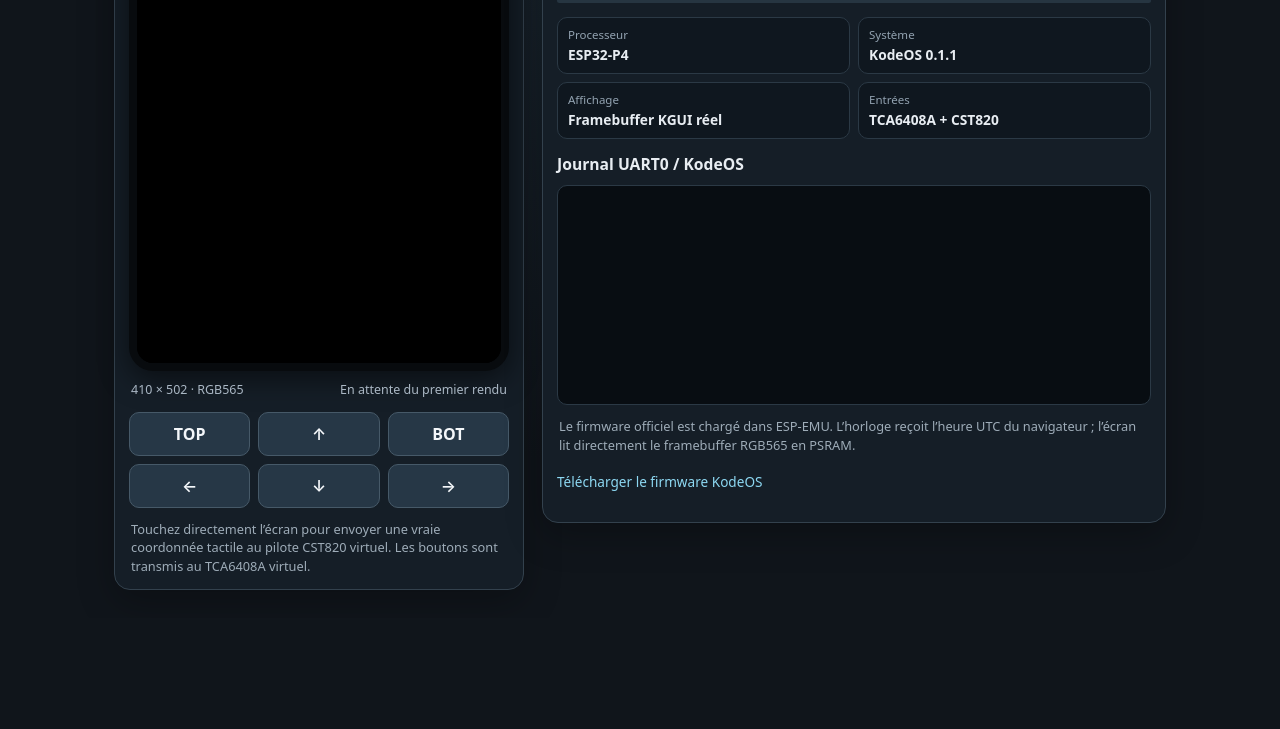
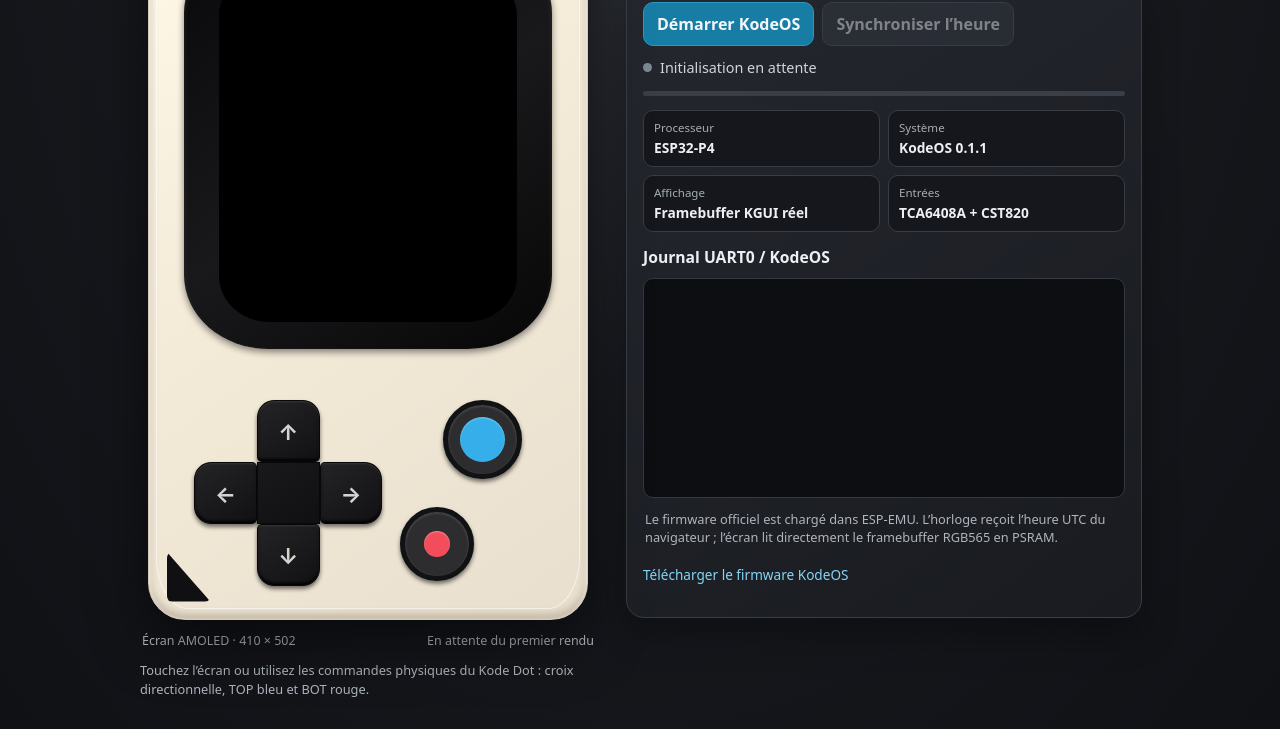
Before and after one commit to livan-commits/Simulateur-kd2, a plain HTML site: page web/index.html in a window 1280 px wide. Shown: the part 196-925 px from the top of the page. Before the commit the page ends 814 px from the top, so only its background shows below. Drawn offline with Linux system fonts and the light colour scheme; a script that the page names is missing.

Commit message:
Restore Kode Dot hardware appearance in web simulator

```diff
--- a/web/index.html
+++ b/web/index.html
@@ -6,42 +6,62 @@
   <meta name="theme-color" content="#10151b">
   <title>Simulateur KodeOS Web</title>
   <style>
-    :root { color-scheme: dark; font-family: system-ui,-apple-system,"Segoe UI",sans-serif; background:#10151b; color:#e8edf2; }
+    :root { color-scheme:dark; font-family:system-ui,-apple-system,"Segoe UI",sans-serif; background:#111318; color:#edf0f3; }
     * { box-sizing:border-box; }
-    body { margin:0; min-height:100vh; background:radial-gradient(ellipse at top,#1d2a35 0,#10151b 58%); }
-    header { padding:18px 16px 12px; max-width:1080px; margin:auto; }
-    h1 { margin:0; font-size:1.25rem; font-weight:700; letter-spacing:.01em; }
-    header p { margin:6px 0 0; color:#aab7c4; font-size:.9rem; }
-    main { max-width:1080px; margin:auto; padding:8px 14px 28px; display:grid; grid-template-columns:minmax(250px,410px) minmax(260px,1fr); gap:18px; align-items:start; }
-    .panel { border:1px solid #33414d; border-radius:16px; background:#151e27; padding:14px; box-shadow:0 12px 36px #0004; min-width:0; }
-    .screen-wrap { width:min(100%,410px); margin:auto; border:8px solid #080b0e; border-radius:24px; overflow:hidden; background:#000; box-shadow:0 8px 28px #0008; }
-    canvas { display:block; width:100%; height:auto; aspect-ratio:410/502; background:#000; touch-action:manipulation; image-rendering:auto; }
-    .screen-caption { display:flex; justify-content:space-between; gap:8px; margin:10px 2px 0; color:#aab7c4; font-size:.78rem; }
-    .controls { display:grid; grid-template-columns:repeat(3,1fr); gap:8px; margin-top:14px; }
-    button { border:1px solid #465968; border-radius:10px; padding:10px 12px; color:#f4f7fa; background:#263746; font:inherit; font-weight:600; cursor:pointer; touch-action:manipulation; }
-    button:active { background:#3b566b; transform:translateY(1px); }
+    body { margin:0; min-height:100vh; background:radial-gradient(ellipse at 50% 0,#30333a 0,#17191e 48%,#101115 100%); }
+    header { max-width:1040px; margin:auto; padding:22px 18px 14px; text-align:center; }
+    h1 { margin:0; font-size:1.25rem; font-weight:750; letter-spacing:.02em; }
+    header p { margin:6px 0 0; color:#aeb4bc; font-size:.86rem; }
+    main { max-width:1040px; margin:auto; padding:12px 18px 30px; display:grid; grid-template-columns:minmax(280px,460px) minmax(270px,1fr); gap:28px; align-items:center; }
+    .device-panel { min-width:0; }
+    .device { position:relative; width:min(100%,440px); aspect-ratio:468/762; margin:auto; overflow:hidden; border-radius:8.5%/5.2%; background:linear-gradient(145deg,#fff9e9 0%,#f3ead7 46%,#e8dfcf 100%); border:1px solid #d5cbb9; box-shadow:inset 0 2px 5px #fff, inset 0 -4px 10px #b9ad98, 0 22px 55px #0008; }
+    .device::before { content:""; position:absolute; inset:1.5%; border-radius:7.5%; border:1px solid #fff9; pointer-events:none; }
+    .brand-mark { position:absolute; z-index:3; top:3%; right:5%; width:11%; height:8%; background:linear-gradient(135deg,#9bd8ff,#56b7ef); clip-path:polygon(0 0,100% 0,100% 100%); border-radius:10% 28% 12% 12%; opacity:.9; }
+    .brand-mark::after { content:""; position:absolute; width:34%; aspect-ratio:1; top:20%; right:17%; border-radius:50%; background:#eaf7ff; box-shadow:0 0 8px #fff; }
+    .screen-bezel { position:absolute; left:8.1%; top:4.8%; width:83.8%; height:57.4%; padding:7.1% 7.8% 6.2%; border-radius:23%/18%; background:linear-gradient(145deg,#09090b,#19191b 52%,#070708); box-shadow:inset 0 2px 5px #5555, 0 3px 7px #0007; }
+    .screen-bezel::after { content:""; position:absolute; top:2.8%; left:43%; width:14%; height:1.1%; border-radius:8px; background:#353535; }
+    canvas { display:block; width:100%; height:100%; aspect-ratio:410/502; border-radius:17%/13%; background:#000; touch-action:manipulation; image-rendering:auto; }
+    .dpad { position:absolute; left:10.3%; top:69.3%; width:43%; height:26%; display:grid; grid-template-columns:repeat(3,1fr); grid-template-rows:repeat(3,1fr); gap:0; filter:drop-shadow(0 3px 2px #0008); }
+    .dpad button { min-width:0; padding:0; border:1px solid #080809; border-radius:0; color:#d6d3ce; background:linear-gradient(145deg,#242426,#111113); font-size:clamp(12px,3.5vw,22px); box-shadow:inset 0 1px 2px #5557,inset 0 -2px 3px #000; }
+    .dpad button:active,.round-key:active { filter:brightness(1.35); transform:translateY(1px); }
+    .dpad [data-input="button:up"] { grid-area:1/2; border-radius:28% 28% 8% 8%; }
+    .dpad [data-input="button:left"] { grid-area:2/1; border-radius:28% 8% 8% 28%; }
+    .dpad [data-input="button:right"] { grid-area:2/3; border-radius:8% 28% 28% 8%; }
+    .dpad [data-input="button:down"] { grid-area:3/2; border-radius:8% 8% 28% 28%; }
+    .dpad .center { grid-area:2/2; background:linear-gradient(145deg,#19191b,#101012); border:1px solid #080809; }
+    .round-key { position:absolute; width:18%; aspect-ratio:1; padding:0; border-radius:50%; border:5px solid #111214; background:#2d2d30; box-shadow:inset 0 1px 3px #7778,0 3px 4px #0008; }
+    .round-key::after { content:""; position:absolute; inset:17%; border-radius:50%; background:#35aeea; box-shadow:inset 0 1px 2px #fff5; }
+    .round-key.top { left:67.2%; top:69.3%; }
+    .round-key.bot { left:57.3%; top:84.2%; width:17%; }
+    .round-key.bot::after { background:#f34c5a; inset:30%; }
+    .speaker-mark { position:absolute; bottom:2.5%; left:4%; width:10%; height:7%; background:#101012; clip-path:polygon(0 0,100% 100%,0 100%); border-radius:12%; }
+    .screen-caption { display:flex; justify-content:space-between; gap:8px; margin:12px 4px 0; color:#b4bac1; font-size:.78rem; }
+    .panel { border:1px solid #3b3d43; border-radius:18px; background:linear-gradient(145deg,#24272e,#191b20); padding:16px; box-shadow:0 16px 38px #0005; min-width:0; }
+    button { font:inherit; font-weight:650; cursor:pointer; touch-action:manipulation; }
     button:disabled { opacity:.45; cursor:wait; }
-    .primary { background:#176a85; border-color:#2588a6; }
     .actions { display:flex; flex-wrap:wrap; gap:8px; margin-bottom:12px; }
-    .status { display:flex; align-items:center; gap:8px; font-size:.9rem; color:#c5d0da; margin:8px 0 14px; }
+    .actions button { border:1px solid #535862; border-radius:10px; padding:10px 13px; color:#f4f6f8; background:#343942; }
+    .actions .primary { background:#187da5; border-color:#2699c4; }
+    .status { display:flex; align-items:center; gap:8px; font-size:.9rem; color:#d0d5db; margin:8px 0 14px; }
     .dot { width:9px; height:9px; border-radius:50%; background:#7b8791; flex:none; }
     .dot.ok { background:#42c98b; box-shadow:0 0 10px #42c98b88; }
     .dot.warn { background:#e6b34b; }
     .meta { display:grid; grid-template-columns:repeat(2,minmax(0,1fr)); gap:8px; margin:10px 0 14px; }
-    .meta div { padding:9px 10px; border-radius:10px; background:#0f171f; border:1px solid #2b3945; }
-    .meta small { display:block; color:#93a3b1; font-size:.72rem; }
+    .meta div { padding:9px 10px; border-radius:10px; background:#15171c; border:1px solid #383c44; }
+    .meta small { display:block; color:#a6adb6; font-size:.72rem; }
     .meta strong { display:block; margin-top:3px; font-size:.86rem; font-weight:600; overflow-wrap:anywhere; }
     h2 { margin:0 0 10px; font-size:.98rem; }
-    pre { margin:0; padding:10px; height:220px; overflow:auto; border-radius:10px; background:#080d12; border:1px solid #2b3945; color:#c9d6df; font:12px/1.45 ui-monospace,SFMono-Regular,Consolas,monospace; white-space:pre-wrap; overflow-wrap:anywhere; }
-    .hint { color:#9eacb8; font-size:.8rem; line-height:1.45; margin:12px 2px 0; }
-    .download { color:#8dd8f2; text-decoration:none; font-size:.85rem; }
+    pre { margin:0; padding:10px; height:220px; overflow:auto; border-radius:10px; background:#0d0e11; border:1px solid #343840; color:#d0d7df; font:12px/1.45 ui-monospace,SFMono-Regular,Consolas,monospace; white-space:pre-wrap; overflow-wrap:anywhere; }
+    .hint { color:#aeb5bd; font-size:.8rem; line-height:1.45; margin:12px 2px 0; }
+    .download { color:#83d6f6; text-decoration:none; font-size:.85rem; }
     .download:hover { text-decoration:underline; }
-    .progress { height:5px; border-radius:9px; background:#263541; overflow:hidden; margin:8px 0 14px; }
+    .progress { height:5px; border-radius:9px; background:#3a3e46; overflow:hidden; margin:8px 0 14px; }
     .progress span { display:block; height:100%; width:0; background:#39a6c7; transition:width .15s; }
-    @media (max-width:720px) {
-      main { grid-template-columns:1fr; max-width:480px; }
-      .panel { padding:12px; }
-      header { padding-left:14px; padding-right:14px; }
+    @media (max-width:760px) {
+      header { padding-top:16px; }
+      main { grid-template-columns:minmax(0,440px); justify-content:center; gap:18px; padding:8px 12px 24px; }
+      .device { width:min(100%,390px); }
+      .panel { padding:13px; }
     }
   </style>
 </head>
@@ -52,23 +72,26 @@
   </header>
 
   <main>
-    <section class="panel" aria-label="Écran Kode Dot">
-      <div class="screen-wrap">
-        <canvas id="screen" width="410" height="502" aria-label="Écran KodeOS 410 par 502"></canvas>
+    <section class="device-panel" aria-label="Kode Dot virtuel">
+      <div class="device">
+        <span class="brand-mark" aria-hidden="true"></span>
+        <div class="screen-bezel">
+          <canvas id="screen" width="410" height="502" aria-label="Écran KodeOS 410 par 502"></canvas>
+        </div>
+        <div class="dpad" aria-label="Croix directionnelle">
+          <span></span><button data-input="button:up" aria-label="Haut">↑</button><span></span>
+          <button data-input="button:left" aria-label="Gauche">←</button><span class="center"></span><button data-input="button:right" aria-label="Droite">→</button>
+          <span></span><button data-input="button:down" aria-label="Bas">↓</button><span></span>
+        </div>
+        <button class="round-key top" data-input="button:top" aria-label="Bouton TOP"></button>
+        <button class="round-key bot" data-input="button:bot" aria-label="Bouton BOT"></button>
+        <span class="speaker-mark" aria-hidden="true"></span>
       </div>
       <div class="screen-caption">
-        <span>410 × 502 · RGB565</span>
+        <span>Écran AMOLED · 410 × 502</span>
         <span id="frame-status">En attente du premier rendu</span>
       </div>
-      <div class="controls" aria-label="Boutons physiques">
-        <button data-input="button:top">TOP</button>
-        <button data-input="button:up">↑</button>
-        <button data-input="button:bot">BOT</button>
-        <button data-input="button:left">←</button>
-        <button data-input="button:down">↓</button>
-        <button data-input="button:right">→</button>
-      </div>
-      <p class="hint">Touchez directement l’écran pour envoyer une vraie coordonnée tactile au pilote CST820 virtuel. Les boutons sont transmis au TCA6408A virtuel.</p>
+      <p class="hint">Touchez l’écran ou utilisez les commandes physiques du Kode Dot : croix directionnelle, TOP bleu et BOT rouge.</p>
     </section>
 
     <section class="panel" aria-label="Contrôle de l'émulateur">
```
